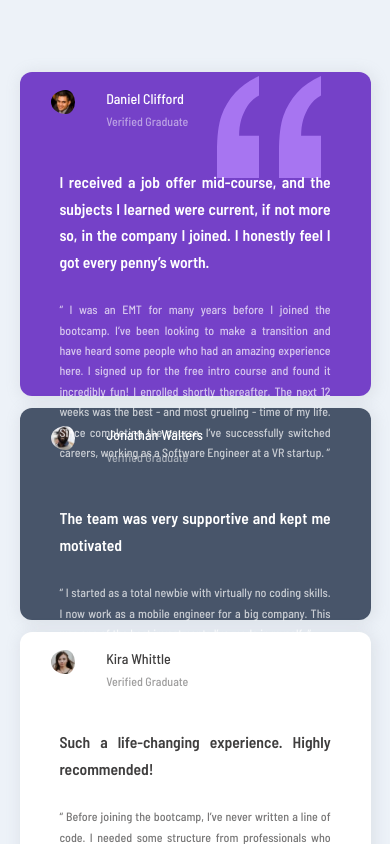
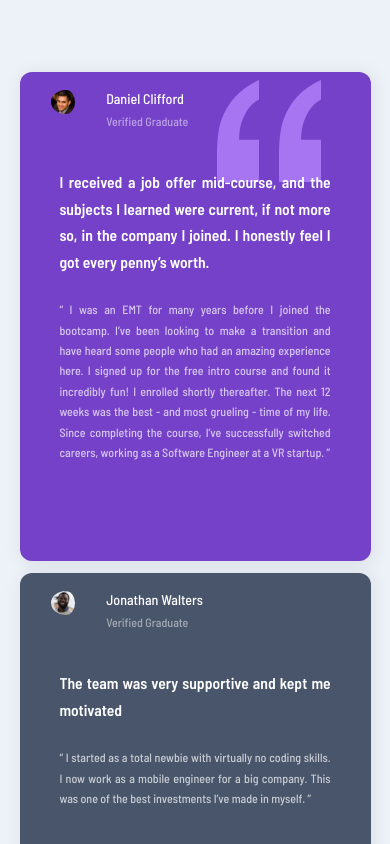
Before and after one commit to Jacks113/testimonials_fe-ment, a plain HTML site: page index.html in a window 390 px wide. Shown: the top 844 px of the page. Drawn offline with Linux system fonts and the light colour scheme.

Commit message:
further responsive

```diff
--- a/style/styles.css
+++ b/style/styles.css
@@ -254,9 +254,10 @@ main{
 @media only screen  and (max-width: 700px){
 
     .grid-container{
+        padding-bottom: 200px;
         display: grid;
         grid-template-columns: 1fr;
-        grid-template-rows: repeat(15, 100px);
+        grid-template-rows: repeat(14, 155px);
     }
 
 
@@ -297,7 +298,7 @@ main{
         grid-column-end: 1;
 
         grid-row-start: 11;
-        grid-row-end: 15;
+        grid-row-end: 14;
     }
 
 }
```
